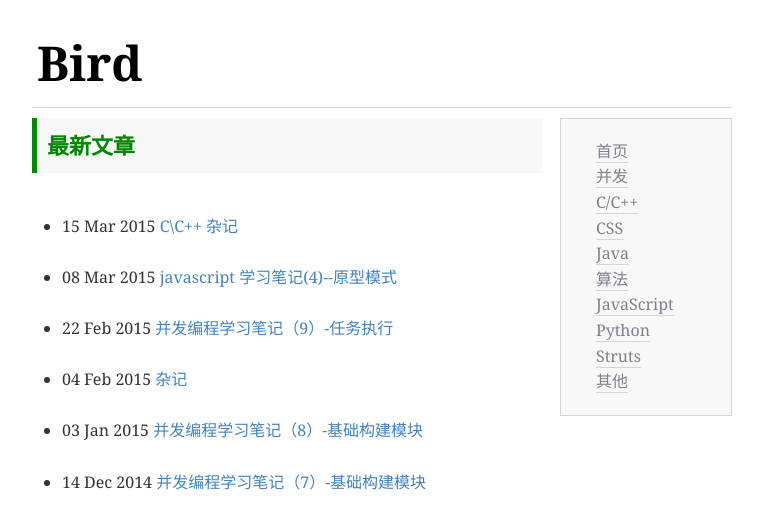
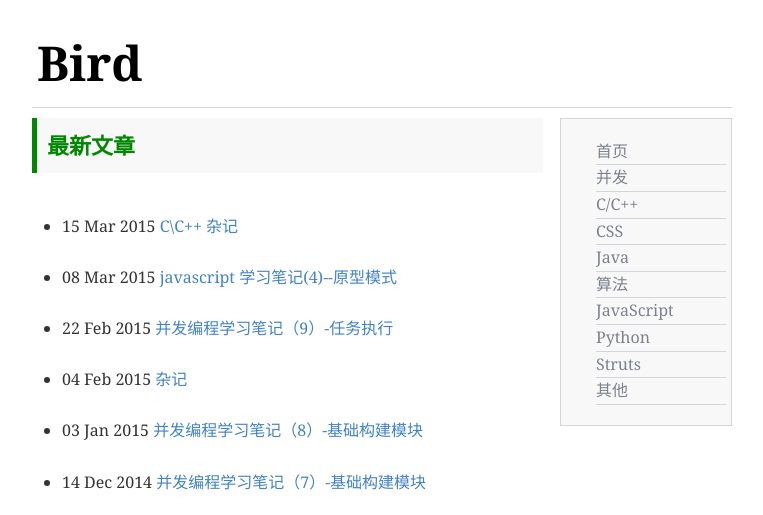
Before and after one commit to Qing-Shuang/Bird, a Jekyll site: the page built from index.html, in a window 1280 px wide. Shown: the top 515 px of the page, without its empty margins (258-1021 px from the left). Built offline with Jekyll 4.4.1, drawn with Linux system fonts in a browser that asks for light colours.

Commit message:
Update layouts.css

```diff
--- a/css/layouts.css
+++ b/css/layouts.css
@@ -35,12 +35,12 @@
 
 #right li{
   list-style:none;
+  border-bottom:1px solid #D4D5DA;
 }
 
 #right a{
   text-decoration: none;
   color:#7D818C;
-  border-bottom:1px solid #D4D5DA;
 }
 
 #left #naviContent h2{
```
